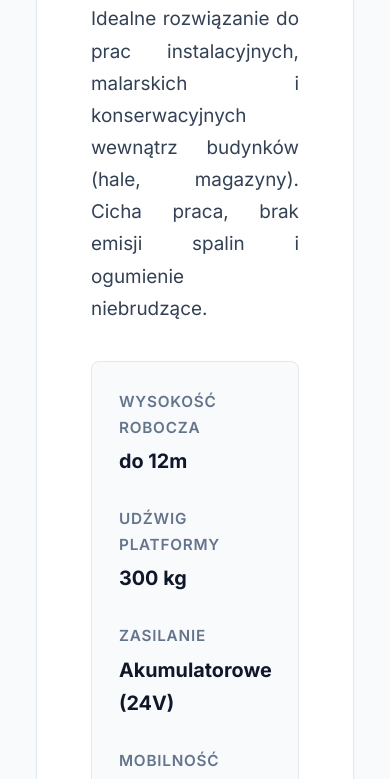
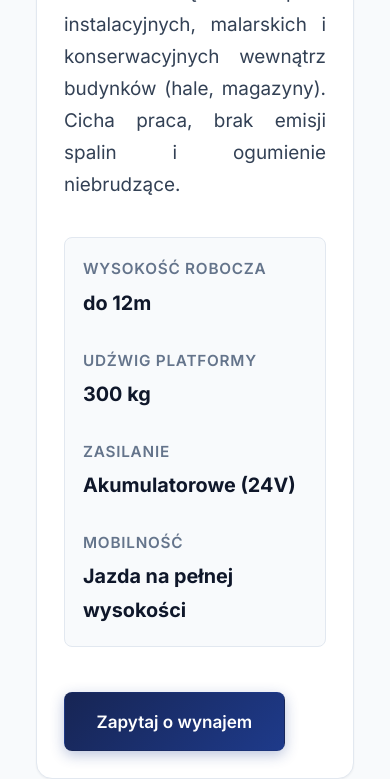
Before and after one commit to xefii1337/CS-Technika, a website built with Vite: page public_html/zwyzki.html in a window 390 px wide. Shown: the part 843-1622 px from the top of the page. Built offline with nearby package versions, Linux system fonts and the light colour scheme.

Commit message:
Fix mobile padding and wrapping for subpage machine cards

```diff
--- a/public_html/style.css
+++ b/public_html/style.css
@@ -1126,5 +1126,12 @@
   }
   .machine-specs {
     grid-template-columns: 1fr;
+    padding: 1rem;
+  }
+  .machine-details {
+    padding: 1.5rem;
+  }
+  .machine-img-wrapper, .machine-details {
+    min-width: 100%;
   }
 }
```
